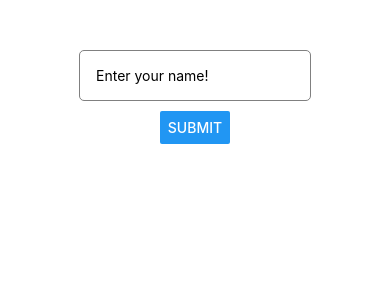
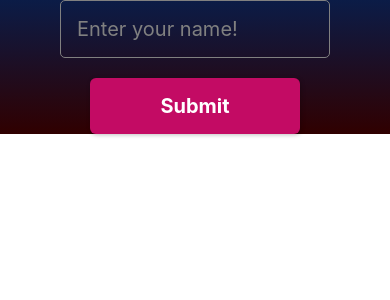
Before and after one commit to Nity-a-priya/rn-ecommerce-team2, a React Native app: screen / in a window 390 px wide. Shown: the top 300 px of the page. Built offline with nearby package versions, Linux system fonts and the light colour scheme.

Commit message:
Add Styling for login and home screen

```diff
--- a/App.js
+++ b/App.js
@@ -1,9 +1,9 @@
 import { StatusBar } from "expo-status-bar";
-import { SafeAreaView, StyleSheet, Text, View } from "react-native";
+import { SafeAreaView } from "react-native";
 import Login from "./screens/Login";
 import NameContextProvider, { NameContext } from "./Utils/name-context";
 import Home from "./screens/Home";
-import { useContext, useEffect, useState } from "react";
+import { useContext } from "react";
 
 function Navigate() {
   const nameCtx = useContext(NameContext);
@@ -22,12 +22,3 @@ export default function App() {
     </SafeAreaView>
   );
 }
-
-const styles = StyleSheet.create({
-  container: {
-    flex: 1,
-    backgroundColor: "#fff",
-    alignItems: "center",
-    justifyContent: "center",
-  },
-});
--- a/Utils/name-context.js
+++ b/Utils/name-context.js
@@ -3,7 +3,6 @@ import { useState, createContext } from "react";
 
 export const NameContext = createContext({
   name: "",
-
   setStoreData: () => {},
   getStoreData: () => {},
 });
@@ -23,7 +22,6 @@ function NameContextProvider({ children }) {
 
   const values = {
     name: value,
-
     setStoreData: setStoreData,
     getStoreData: getStoreData,
   };
--- /dev/null
+++ b/components/ui/Button.js
@@ -0,0 +1,40 @@
+import { Pressable, StyleSheet, Text, View } from "react-native";
+
+function Button({ children, onPress }) {
+  return (
+    <Pressable
+      style={({ pressed }) => [styles.button, pressed && styles.pressed]}
+      onPress={onPress}
+    >
+      <View>
+        <Text style={styles.buttonText}>{children}</Text>
+      </View>
+    </Pressable>
+  );
+}
+
+export default Button;
+
+const styles = StyleSheet.create({
+  button: {
+    borderRadius: 6,
+    paddingVertical: 16,
+    paddingHorizontal: 12,
+    backgroundColor: "#c30b64",
+    elevation: 2,
+    shadowColor: "black",
+    shadowOffset: { width: 1, height: 1 },
+    shadowOpacity: 0.25,
+    shadowRadius: 4,
+    marginHorizontal: 90,
+  },
+  pressed: {
+    opacity: 0.7,
+  },
+  buttonText: {
+    textAlign: "center",
+    color: "white",
+    fontSize: 20,
+    fontWeight: "bold",
+  },
+});
--- a/package.json
+++ b/package.json
@@ -9,11 +9,12 @@
     "web": "expo start --web"
   },
   "dependencies": {
+    "@react-native-async-storage/async-storage": "1.21.0",
     "expo": "~50.0.13",
+    "expo-linear-gradient": "^12.7.2",
     "expo-status-bar": "~1.11.1",
     "react": "18.2.0",
-    "react-native": "0.73.5",
-    "@react-native-async-storage/async-storage": "1.21.0"
+    "react-native": "0.73.5"
   },
   "devDependencies": {
     "@babel/core": "^7.20.0"
--- a/screens/Home.js
+++ b/screens/Home.js
@@ -1,8 +1,41 @@
-import { Text } from "react-native";
+import { Text, StyleSheet, ImageBackground, View } from "react-native";
 import { NameContext } from "../Utils/name-context";
 import { useContext } from "react";
 function Home() {
   const nameCtx = useContext(NameContext);
-  return <Text>Hey {nameCtx.name}!!</Text>;
+  return (
+    <View style={styles.outerScreen}>
+      <ImageBackground
+        source={require("../assets/images/shopping.png")}
+        resizeMode="cover"
+        style={styles.rootScreen}
+        imageStyle={styles.image}
+      >
+        <Text style={styles.text}>Hey {nameCtx.name} !!</Text>
+      </ImageBackground>
+    </View>
+  );
 }
 export default Home;
+const styles = StyleSheet.create({
+  outerScreen: {
+    backgroundColor: "black",
+  },
+  rootScreen: {
+    height: "100%",
+    paddingTop: 15,
+  },
+  image: {
+    opacity: 0.35,
+  },
+  text: {
+    marginTop: 80,
+    fontSize: 30,
+    fontWeight: "bold",
+    textAlign: "center",
+    borderWidth: 1,
+    padding: 10,
+    backgroundColor: "#3B3B3B",
+    color: "#C5C5C5",
+  },
+});
--- a/screens/Login.js
+++ b/screens/Login.js
@@ -1,6 +1,8 @@
 import { useContext, useState } from "react";
-import { Button, StyleSheet, TextInput, View } from "react-native";
+import { StyleSheet, TextInput } from "react-native";
 import { NameContext } from "../Utils/name-context";
+import Button from "../components/ui/Button";
+import { LinearGradient } from "expo-linear-gradient";
 
 function Login() {
   const nameCtx = useContext(NameContext);
@@ -14,24 +16,23 @@ function Login() {
   }
 
   return (
-    <View style={styles.rootContainer}>
+    <LinearGradient colors={["#0B1C47", "#300000"]} style={styles.rootScreen}>
       <TextInput
         placeholder="Enter your name!"
+        placeholderTextColor="grey"
         style={styles.textInput}
         onChangeText={inputHandler}
         value={name}
       />
-
-      <Button title="Submit" onPress={submitHandler} />
-    </View>
+      <Button onPress={submitHandler}>Submit</Button>
+    </LinearGradient>
   );
 }
 
 export default Login;
 const styles = StyleSheet.create({
-  rootContainer: {
-    margin: 50,
-    alignItems: "center",
+  rootScreen: {
+    height: "100%",
     justifyContent: "center",
   },
   textInput: {
@@ -39,8 +40,9 @@ const styles = StyleSheet.create({
     borderColor: "grey",
     padding: 16,
     borderRadius: 5,
-    marginHorizontal: 16,
-    width: "80%",
-    marginBottom: 10,
+    marginHorizontal: 60,
+    marginBottom: 20,
+    fontSize: 20,
+    color: "white",
   },
 });
```
Also changed, not shown: assets/images/shopping.png (added), 1 other file (tests, documents, lock files or other folders).
